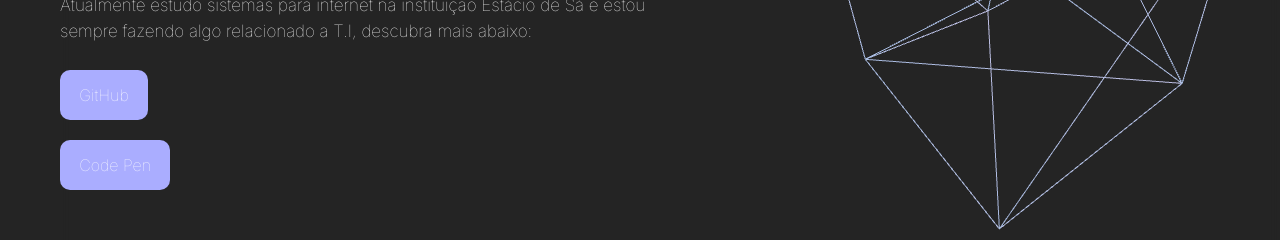
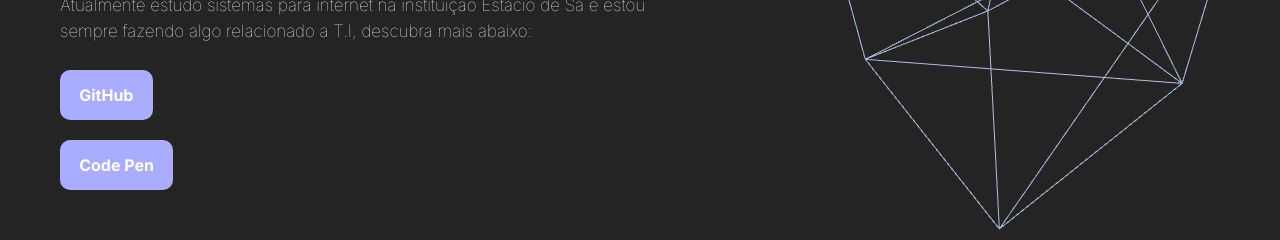
Before and after one commit to victor-kiss/ssik824, a Next.js app: page / in a window 1280 px wide. Shown: the part 542-782 px from the top of the page. Built offline with nearby package versions, Linux system fonts and the light colour scheme.

Commit message:
Update page.tsx

```diff
--- a/src/app/page.tsx
+++ b/src/app/page.tsx
@@ -16,7 +16,7 @@ const LinkButton = styled.a`
   background:#aaadff;
   display:block;
   margin:10px 0;
-  font-weight:100;
+  font-weight:bold;
 
   &:hover{
    font-weight:bold;
```
